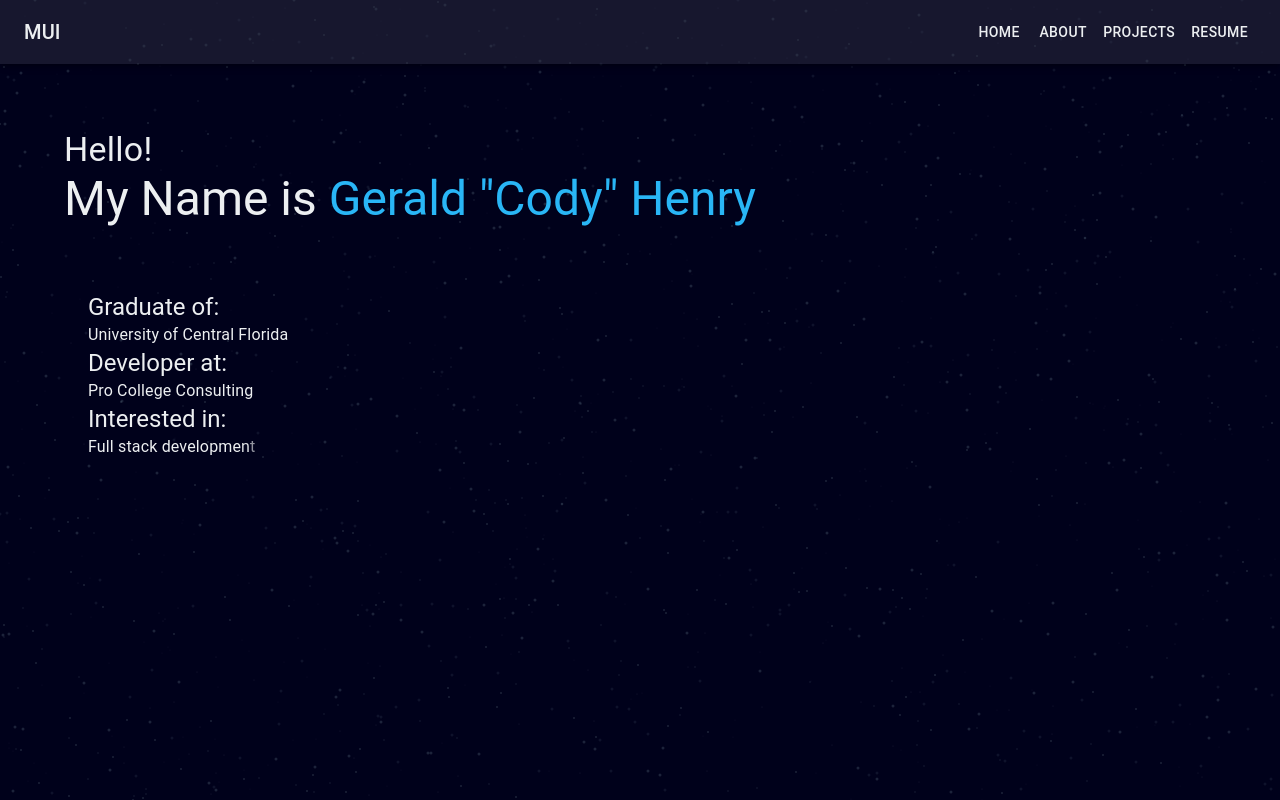
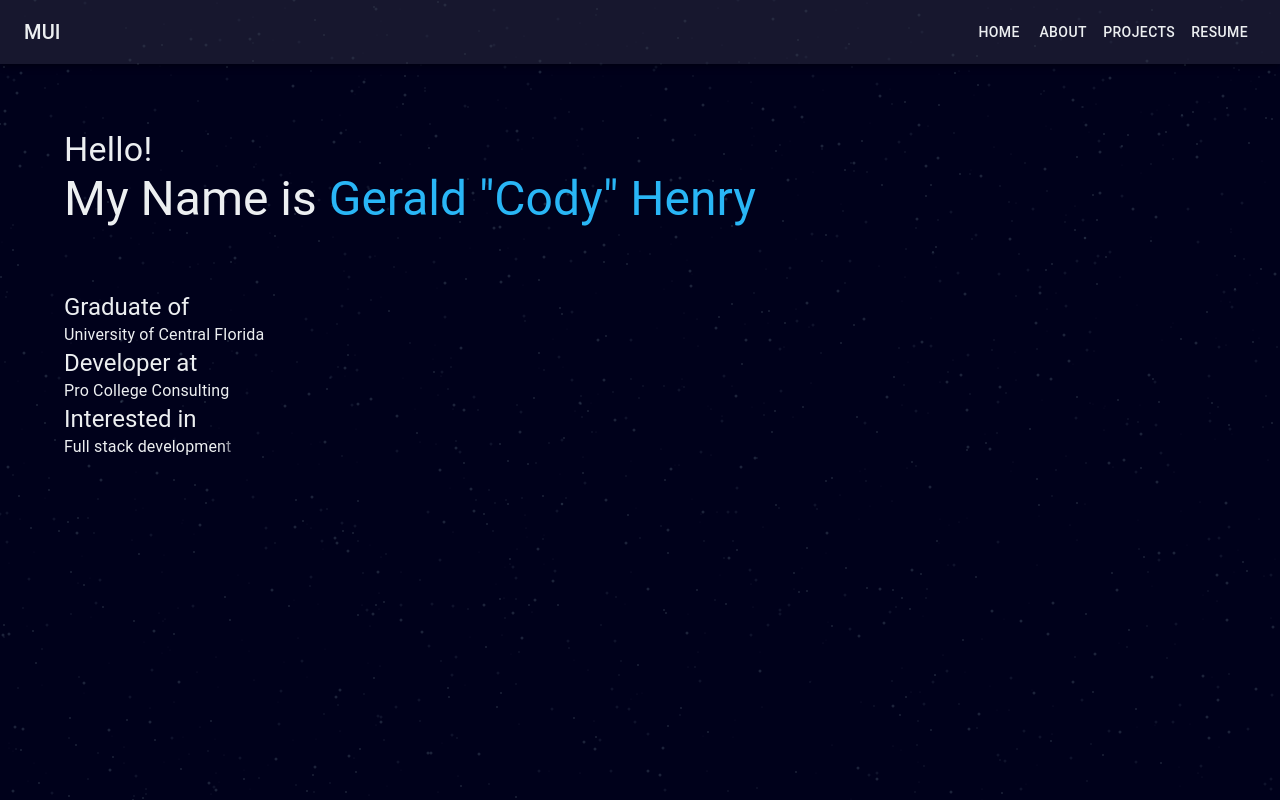
Before and after one commit to codyhenry/portfolio-template, a React (Vite) app: page / in a window 1280 px wide. Built offline with nearby package versions, Linux system fonts and the light colour scheme.

Commit message:
Added intro component and animations

```diff
--- a/src/assets/animations.tsx
+++ b/src/assets/animations.tsx
@@ -109,11 +109,6 @@ export const titleVariants = {
   colorflip: { color: "#29b6f6" },
 };
 
-export const subtitleVariants = {
-  start: { y: -250, opacity: 0, rotate: -45 },
-  entered: { y: 0, opacity: 1, rotate: 0, transition: { duration: 3 } },
-};
-
 export const sentenceVariants = {
   entered: { transition: { delay: 0.5, staggerChildren: 0.1 } },
 };
--- a/src/components/ui/intro.component.tsx
+++ b/src/components/ui/intro.component.tsx
@@ -1,5 +1,58 @@
+import Typography from "@mui/material/Typography";
+import { motion } from "framer-motion";
+
+import {
+  titleVariants,
+  testVariants,
+  sentenceVariants,
+  letterVariants,
+} from "../../assets/animations";
+
+import introductions from "../bio/intro-statements";
+
+const AnimTitle = motion(Typography);
+AnimTitle.defaultProps = {
+  variant: "h5",
+  color: "primary",
+  variants: titleVariants,
+};
+
+const AnimSubtitle = motion(Typography);
+AnimSubtitle.defaultProps = {
+  variant: "body1",
+  color: "text.primary",
+  variants: sentenceVariants,
+};
+
 /* CODE FROM
  * https://brad-carter.medium.com/how-to-animate-a-text-reveal-effect-in-react-with-framer-motion-ae8ddd296f0d
  */
 
-// move motion components from home into here
+/**
+ * set up animations like skill component
+ * When all titles appear then run description animations
+ * When description animations are done, change title color
+ */
+
+export default function Introductions() {
+  return (
+    <motion.div variants={testVariants} initial="start" animate="entered">
+      {introductions.map((intro) => {
+        return (
+          <>
+            <AnimTitle>{intro.title}</AnimTitle>
+            <AnimSubtitle>
+              {intro.description.split("").map((char) => {
+                return (
+                  <motion.span key={char} variants={letterVariants}>
+                    {char}
+                  </motion.span>
+                );
+              })}
+            </AnimSubtitle>
+          </>
+        );
+      })}
+    </motion.div>
+  );
+}
--- a/src/screens/Home.tsx
+++ b/src/screens/Home.tsx
@@ -1,17 +1,6 @@
-import Typography from "@mui/material/Typography";
-import Container from "@mui/material/Container";
-import { motion } from "framer-motion";
-
 import Greeting from "../components/ui/greeting.component";
 import Spacer from "../components/utility/spacer.component";
-import {
-  titleVariants,
-  testVariants,
-  sentenceVariants,
-  letterVariants,
-} from "../assets/animations";
-
-import introductions from "../components/bio/intro-statements";
+import Introductions from "../components/ui/intro.component";
 
 /**
  * School, hobbies, current projects, "tell me about yourself"
@@ -32,64 +21,13 @@ import introductions from "../components/bio/intro-statements";
 //   color: "green",
 // });
 
-const AnimTitle = motion(Typography);
-AnimTitle.defaultProps = {
-  variant: "h5",
-  color: "primary",
-  variants: titleVariants,
-};
-
-const AnimSubtitle = motion(Typography);
-AnimSubtitle.defaultProps = {
-  variant: "body1",
-  color: "text.primary",
-  variants: sentenceVariants,
-};
-
-const line1 = "University of Central Florida";
-const line2 = "Pro College Consulting";
-const line3 = "Full stack development and embedded systems";
-
 export default function Home() {
   return (
     <>
       <Spacer side="top" size="xxl" />
       <Greeting />
       <Spacer side="top" size="xxl" />
-      <Container>
-        <motion.div variants={testVariants} initial="start" animate="entered">
-          <AnimTitle>Graduate of:</AnimTitle>
-          <AnimSubtitle>
-            {line1.split("").map((char) => {
-              return (
-                <motion.span key={char} variants={letterVariants}>
-                  {char}
-                </motion.span>
-              );
-            })}
-          </AnimSubtitle>
-          <AnimTitle>Developer at:</AnimTitle>
-          <AnimSubtitle>
-            {line2.split("").map((char) => {
-              return (
-                <motion.span key={char} variants={letterVariants}>
-                  {char}
-                </motion.span>
-              );
-            })}
-          </AnimSubtitle>
-          <AnimTitle>Interested in:</AnimTitle>
-          <AnimSubtitle>
-            {line3.split("").map((char) => {
-              return (
-                <motion.span key={char} variants={letterVariants}>
-                  {char}
-                </motion.span>
-              );
-            })}
-          </AnimSubtitle>
-        </motion.div>
-      </Container>
+      <Introductions />
     </>
   );
 }
```
